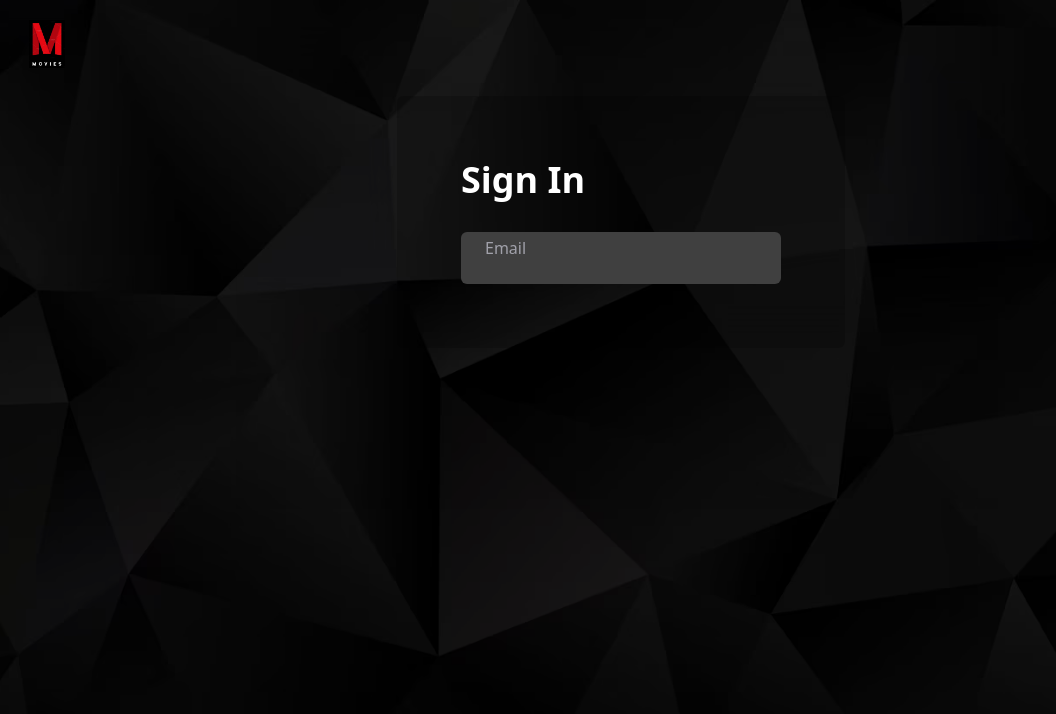
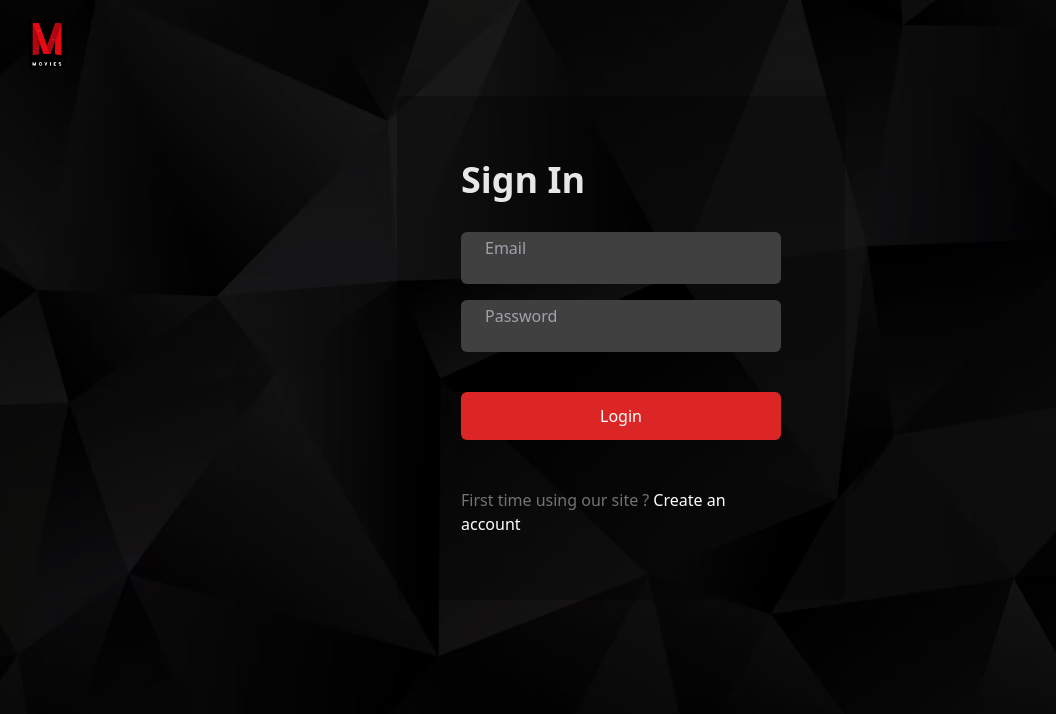
Before and after one commit to DmitriyCyberink/movieProject, a Next.js app: page /auth in a window 1280 px wide. Shown: the top 714 px of the page, without its empty margins (19-1075 px from the left). Built offline with nearby package versions, Linux system fonts and the light colour scheme.

Commit message:
front-end login/registration is done

```diff
--- a/pages/auth.tsx
+++ b/pages/auth.tsx
@@ -1,6 +1,20 @@
+/* eslint-disable @next/next/no-img-element */
+import { useCallback, useState } from 'react';
 import Input from '../components/Input';
 
 const Auth = () => {
+const [name, setName] = useState('');
+const [email, setEmail] = useState('');
+const [password, setPassword] = useState('');
+
+const [variant, setVariant] = useState('login');
+
+const toggleVariant = useCallback(() => {
+setVariant((currentVariant) => currentVariant === 'login' ? 'register' : 'login');
+
+}, [])
+
+
   return (
     <div className="relative h-full w-full bg-[url('/images/background.avif')] bg-no-repeat bg-center- bg-fixed bg-cover">
       <div className='bg-black w-full h-full lg:bg-opacity-30'>
@@ -8,19 +22,49 @@ const Auth = () => {
           <img src="/images/logo.png" alt="Logo" className='h-12'/>
         </nav>
         <div className='flex justify-center'>
-          <div className='bg-black bg-opacity-20 px-16 py-16 self-center mt-2 lg:w-2/5 lg:max-w-md rounded-md w-full'>
-            <h2 className='text-white text-4xl mb-8 font-semibold'>
-              Sign In
+          <div className='bg-black bg-opacity-30 px-16 py-16 self-center mt-2 lg:w-2/5 lg:max-w-md rounded-md w-full'>
+            <h2 className='text-white text-4xl mb-8 font-semibold opacity-90'>
+              {variant === 'login' ? 'Sign In' : 'Register'}
             </h2>
               <div className='flex flex-col gap-4'>
+            {variant === 'register' && (
             <Input
-            label='Email'
-            onChange={() => {}}
-            id='email'
-            type='email'
-            value=''
+              label='Username'
+              onChange={(event: any) => setName(event.target.value)}
+              id='name'
+              type='email'
+              value={name}
             />
+            )}
+
+            <Input
+              label='Email'
+              onChange={(event: any) => setEmail(event.target.value)}
+              id='email'
+              type='email'
+              value={email}
+            />
+
+            <Input
+              label='Password'
+              onChange={(event: any) => setPassword(event.target.value)}
+              id='password'
+              type='password'
+              value={password}
+            />
+
               </div>
+             <button className='bg-red-600 py-3 text-white rounded-md w-full mt-10 hover:bg-red-700 transition' >
+                {variant === 'login' ? 'Login' : 'Sign Up'}
+             </button>
+             <p className='text-neutral-500 mt-12'>
+             {variant === 'login' ? 'First time using our site ?' : 'Already have an account ?'}
+
+             <span onClick={toggleVariant} className='text-white ml-1 hover:underline cursor-pointer'>
+             {variant === 'login' ? 'Create an account' : 'Login'}
+             </span>
+
+             </p>
           </div>
 
         </div>
```
Also changed, not shown: components/Input.tsx (+11 -11 lines).
